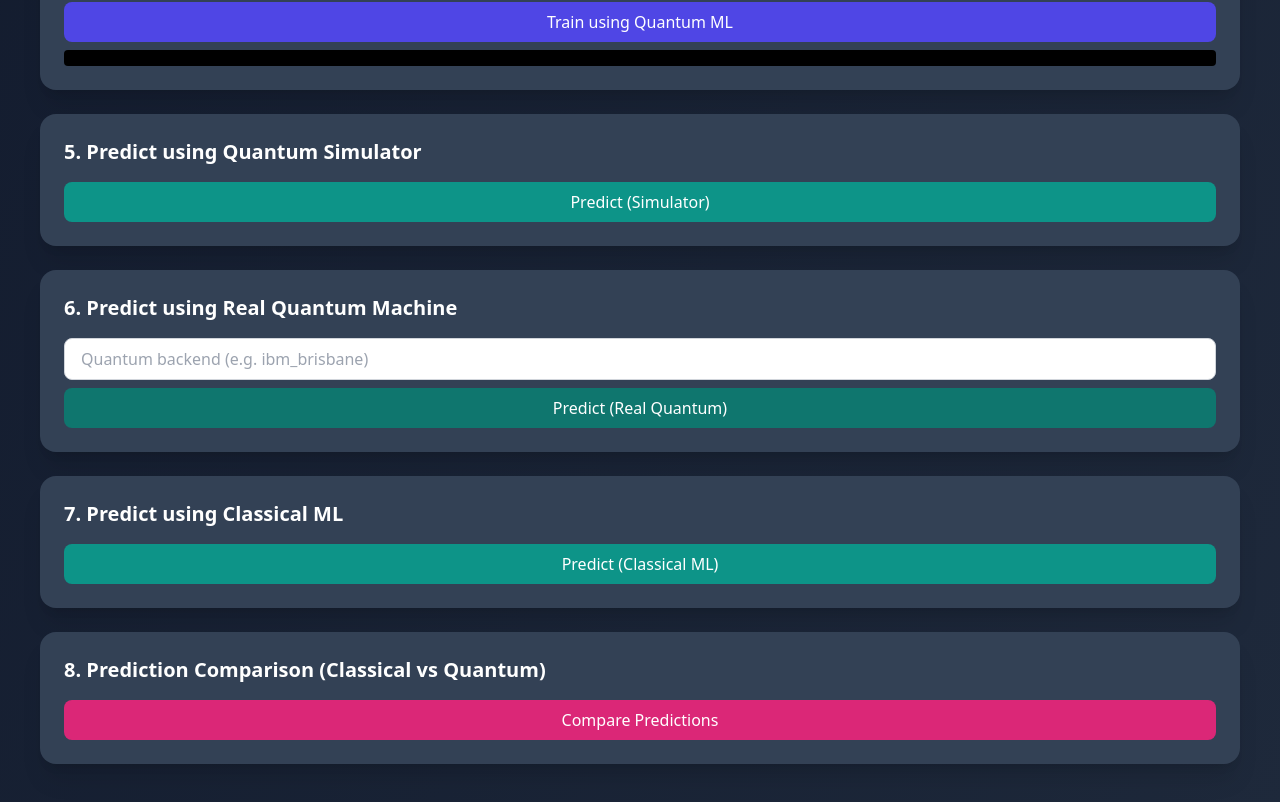
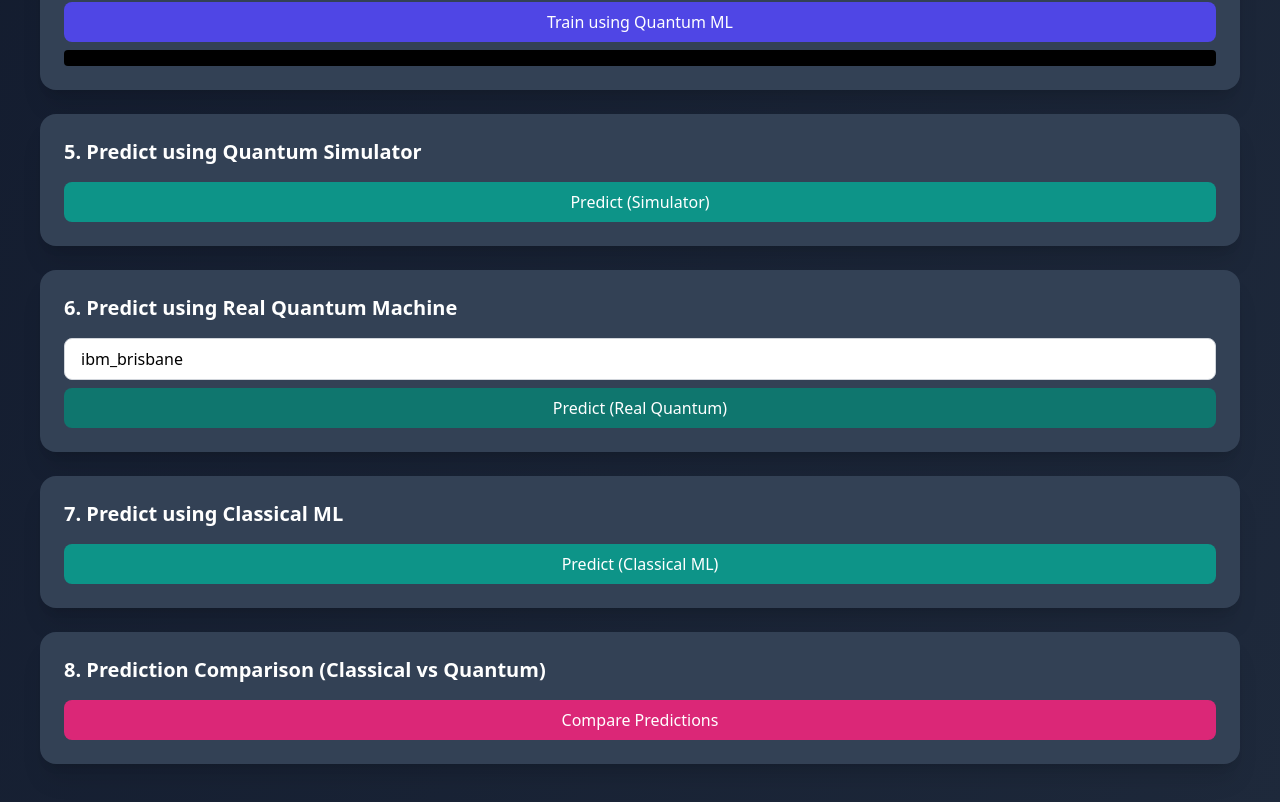
Before and after one commit to accelcq/quantum1, a React (Create React App) app in the folder frontend/: page /Dashboard in a window 1280 px wide. Shown: the part 1590-2392 px from the top of the page. Built offline with nearby package versions, Linux system fonts and the light colour scheme.

Commit message:
prediction comparison for quantum real machine should show ibm_brisbane as default that user can change if needed. API endpoint should accept machine id if given by user or default to ibm_brisbane if null values.

```diff
--- a/frontend/src/Dashboard.js
+++ b/frontend/src/Dashboard.js
@@ -26,7 +26,7 @@ const Dashboard = () => {
   const [symbol, setSymbol] = useState("AAPL");
   const [chartData, setChartData] = useState([]);
   const [responses, setResponses] = useState({});
-  const [backend, setBackend] = useState("");
+  const [backend, setBackend] = useState("ibm_brisbane");
 
   const authHeader = token ? { Authorization: `Bearer ${token}` } : {};
 
```
Also changed, not shown: 1 other file (tests, documents, lock files or other folders).
